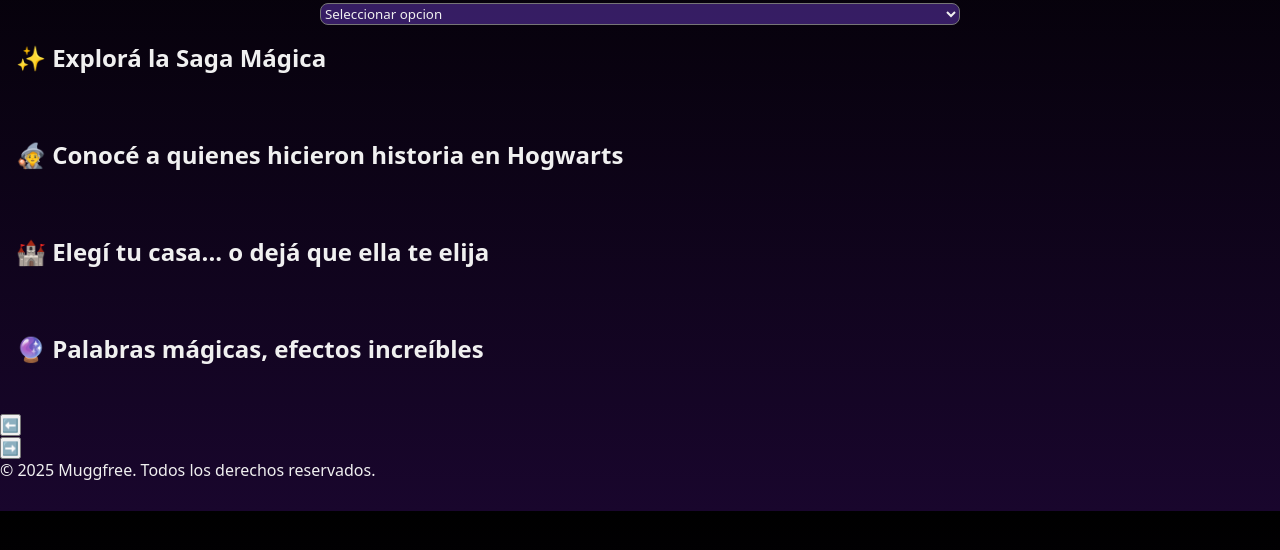
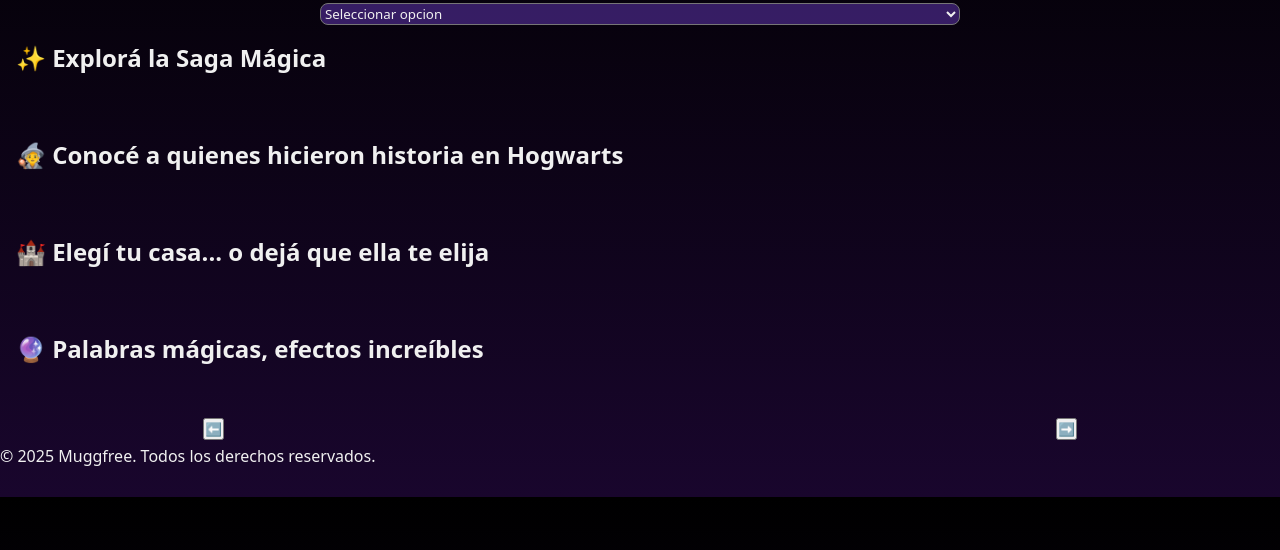
Before and after one commit to Delfi-Andrade/Muggfree, a website built with Vite: page info.html in a window 1280 px wide. Shown: the part 180-730 px from the top of the page. Built offline with nearby package versions, Linux system fonts and the light colour scheme; no server answers.

Commit message:
Solucionador de problemas parte 2

```diff
--- a/info.html
+++ b/info.html
@@ -55,7 +55,7 @@
     <section id="hechizos" class="hechizos">
       <h2 class="titulo">🔮 Palabras mágicas, efectos increíbles</h2>
       <section class="carrusel_cartas" id="hechizos_container"></section>
-      <div id="controlesPag">
+      <div class="controlesPag" id="controlesPag">
         <button id="prev">⬅️</button>
         <p id="pagina"></p>
         <button id="siguiente">➡️</button>
--- a/src/styles/globals.css
+++ b/src/styles/globals.css
@@ -13,7 +13,6 @@
     height: 60px;
     display: flex;
     align-items: center;
-    justify-content: space-between;
     padding: 0 16px;
   }
   .icono {
--- a/src/styles/info.css
+++ b/src/styles/info.css
@@ -16,7 +16,7 @@
 .titulo {
   padding: 1rem;
 }
-#buscarInput{
+#buscarInput {
   border-radius: 8px;
   background: rgba(67, 65, 70, 0.4);
   border: none;
@@ -25,7 +25,7 @@
   margin: 0px;
 }
 
-#busqueda{
+#busqueda {
   display: flex;
   align-items: center;
   justify-content: center;
@@ -33,7 +33,7 @@
   gap: 6px;
   padding-bottom: 6px;
 }
-#filtrado{
+#filtrado {
   display: flex;
   background: rgba(126, 70, 230, 0.4);
   color: #f0f0f0;
@@ -86,13 +86,21 @@
   flex-grow: 1;
   font-size: 0.95rem;
 }
-
+.controlesPag {
+  display: flex;
+  margin: 5px;
+  margin-left: auto;
+  gap: 10px;
+  width: 100%;
+  justify-content: space-between;
+  flex-direction: row;
+}
 @media (max-width: 350px) {
   .carta {
     width: 200px;
     font-size: 14px;
   }
-  .buscarC{
+  .buscarC {
     display: flex;
     justify-content: space-around;
     padding-left: 5px;
--- a/src/styles/style.css
+++ b/src/styles/style.css
@@ -9,13 +9,15 @@
 .texto {
   text-align: center;
 }
+
 body {
-  background-image: url(/public/fondoMF.gif);
+  background: linear-gradient(#000, #050b5b);
+  margin: 0;
   padding: 2px;
-  height: auto;
+  height: 100vh;
   background-size: cover;
   background-repeat: no-repeat;
-  background-position: center;
+  background-attachment: fixed;
 }
 .contenedorBoton {
   display: flex;
@@ -37,9 +39,23 @@
   padding-top: 10px;
   font-family: Arial, Helvetica, sans-serif;
   text-align: center;
+
   bottom: 0;
+  margin-top: auto;
+  align-items: flex-end;
 }
 .explorar:hover {
   background-color: rgb(142, 108, 228, 0.4);
   box-shadow: 0 0 15px rgb(194, 168, 255);
 }
+@media (min-width: 349px) {
+  body {
+    padding-left: 30px;
+    padding-right: 30px;
+  }}
+
+  @media (max-width:674px){
+    footer{
+      position: fixed;
+    }
+  }
```
Also changed, not shown: public/fodoIndex.jpg (added).
